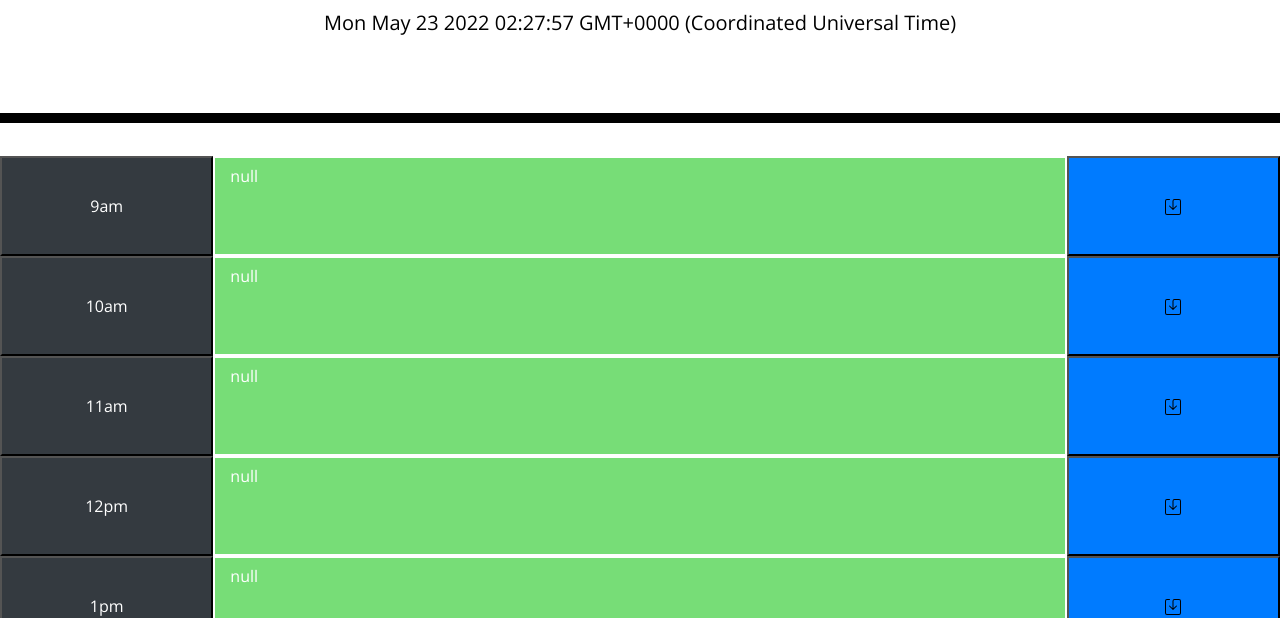
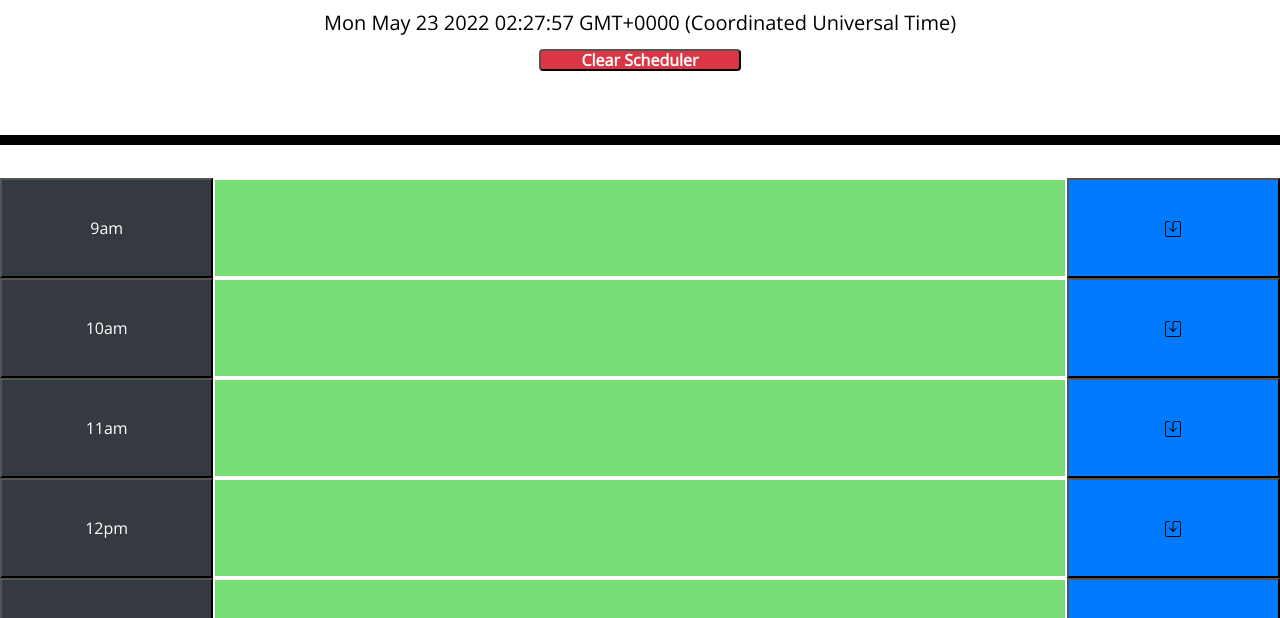
Before and after one commit to WestsideRiley/Third-Party-Api-Calendar, a plain HTML site: page index.html in a window 1280 px wide. Shown: the part 181-799 px from the top of the page. Drawn offline with nearby package versions, Linux system fonts and the light colour scheme.

Commit message:
Addition of the clear schedule button. Additional conditions added to prevent null from being displayed in the text fields.

```diff
--- a/assets/JS/Time.js
+++ b/assets/JS/Time.js
@@ -213,92 +213,133 @@ function addFuture(){
 }
 }
 
+{if(localStorage.getItem('9amText')!==null){
+
     var NineLocal=localStorage.getItem('9amText');
     var NineText= document.getElementById("9amText");
     NineText.append(NineLocal);
+    }
 
     document.getElementById("9am-btn").addEventListener("click", function ()
         {
             var NineEvent = document.getElementById("9amText").value ;
             localStorage.setItem("9amText", NineEvent) ;
         } , false);
+}
+
+{if(localStorage.getItem('10amText')!==null){
 
     var TenLocal=localStorage.getItem('10amText');
     var TenText= document.getElementById("10amText");
     TenText.append(TenLocal);
+    }
 
     document.getElementById("10am-btn").addEventListener("click", function ()
         {
             var TenEvent = document.getElementById("10amText").value ;
             localStorage.setItem("10amText", TenEvent) ;
         } , false);
+}
+
+{if(localStorage.getItem('11amText')!==null){
 
     var ElevenLocal=localStorage.getItem('11amText');
     var ElevenText= document.getElementById("11amText");
     ElevenText.append(ElevenLocal);
+    }
 
     document.getElementById("11am-btn").addEventListener("click", function ()
         {
             var ElevenEvent = document.getElementById("11amText").value ;
             localStorage.setItem("11amText", ElevenEvent) ;
         } , false);
+}
+
+
+{if(localStorage.getItem('12pmText')!==null){
 
     var TwelveLocal=localStorage.getItem('12pmText');
     var TwelveText= document.getElementById("12pmText");
     TwelveText.append(TwelveLocal);
+    }
 
     document.getElementById("12pm-btn").addEventListener("click", function ()
         {
             var TwelveEvent = document.getElementById("12pmText").value ;
             localStorage.setItem("12pmText", TwelveEvent) ;
         } , false);
+}
 
+{if(localStorage.getItem('1pmText')!==null){
     var OneLocal=localStorage.getItem('1pmText');
     var OneText= document.getElementById("1pmText");
     OneText.append(OneLocal);
+    }
 
     document.getElementById("1pm-btn").addEventListener("click", function ()
         {
             var OneEvent = document.getElementById("1pmText").value ;
             localStorage.setItem("1pmText", OneEvent) ;
         } , false);
+}
 
+{if(localStorage.getItem('2pmText')!==null){
     var TwoLocal=localStorage.getItem('2pmText');
     var TwoText= document.getElementById("2pmText");
     TwoText.append(TwoLocal);
+    }
 
     document.getElementById("2pm-btn").addEventListener("click", function ()
         {
             var TwoEvent = document.getElementById("2pmText").value ;
             localStorage.setItem("2pmText", TwoEvent) ;
         } , false);
+}
 
+{if(localStorage.getItem('3pmText')!==null){
     var ThreeLocal=localStorage.getItem('3pmText');
     var ThreeText= document.getElementById("3pmText");
     ThreeText.append(ThreeLocal);
+    }
 
     document.getElementById("3pm-btn").addEventListener("click", function ()
         {
             var ThreeEvent = document.getElementById("3pmText").value ;
             localStorage.setItem("3pmText", ThreeEvent) ;
         } , false);
+}
+
+{if(localStorage.getItem('4pmText')!==null){
 
     var FourLocal=localStorage.getItem('4pmText');
     var FourText= document.getElementById("4pmText");
     FourText.append(FourLocal);
+    }
 
 document.getElementById("4pm-btn").addEventListener("click", function ()
     {
         var FourEvent = document.getElementById("4pmText").value ;
         localStorage.setItem("4pmText", FourEvent) ;
     } , false);
+}
 
+{if(localStorage.getItem('5pmText')!==null){
     var FiveLocal=localStorage.getItem('5pmText');
     var FiveText= document.getElementById("5pmText");
     FiveText.append(FiveLocal);
-
+    }
     document.getElementById("5pm-btn").addEventListener("click", function ()
         {
             var FiveEvent = document.getElementById("5pmText").value ;
             localStorage.setItem("5pmText", FiveEvent) ;
         } , false);
+}
+document.getElementById("clear-btn").addEventListener("click", function ()
+    {
+        localStorage.clear();
+        location.reload();
+    });
+
+if(nine==="null"){
+
+}
--- a/index.html
+++ b/index.html
@@ -27,6 +27,7 @@
       <h1 class="display-3">Work Day Scheduler</h1>
       <p class="lead">A simple calendar app for scheduling your work day</p>
       <p id="currentDay" class="lead"></p>
+      <button class="col-md-2 bg-danger bg-gradient text-white rounded font-weight-bold" id="clear-btn">Clear Scheduler</button>
     </header>
     <div class="boxheight container  col justify-content-center">
 
```
Lines whose indentation alone changed are shown as unchanged.
